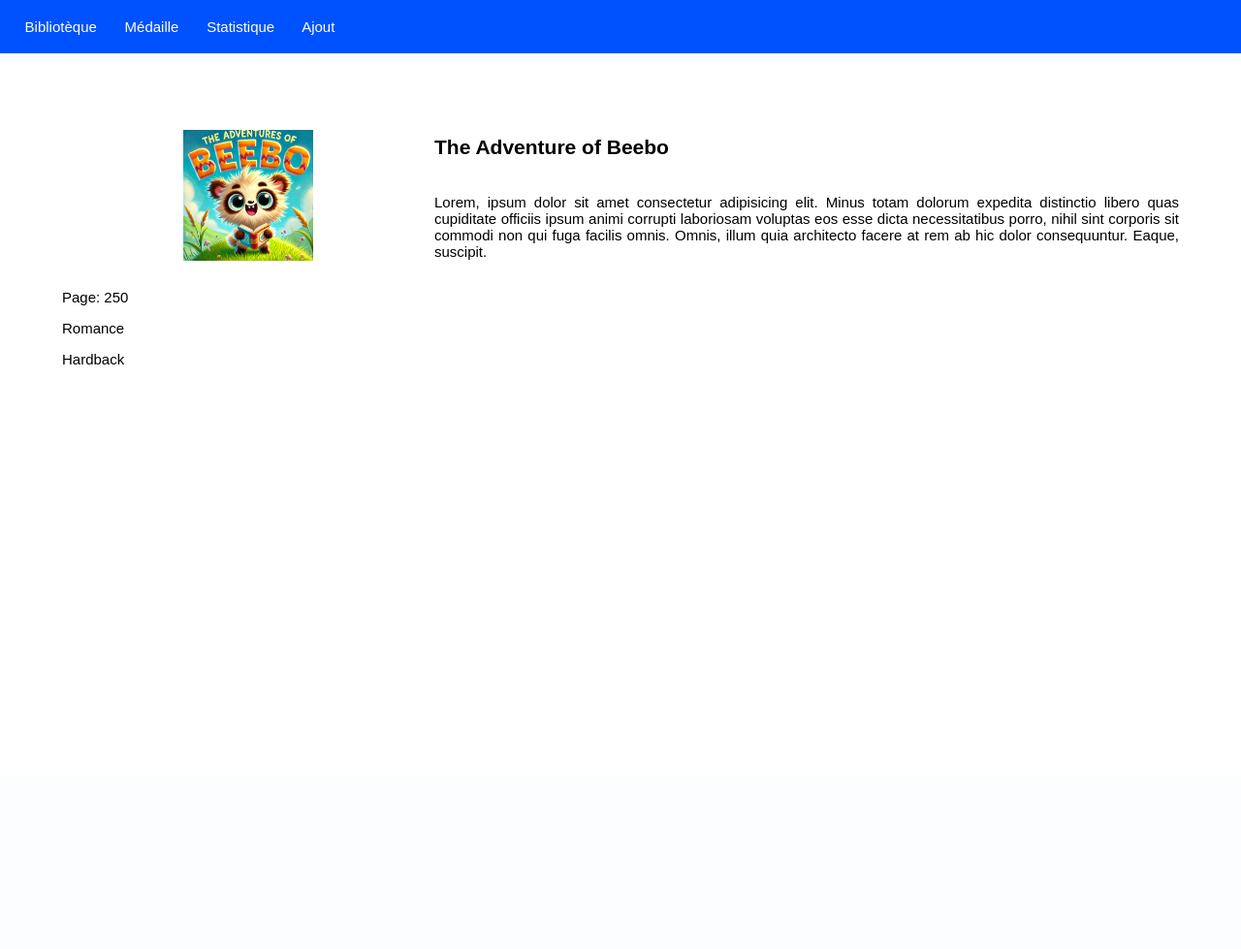
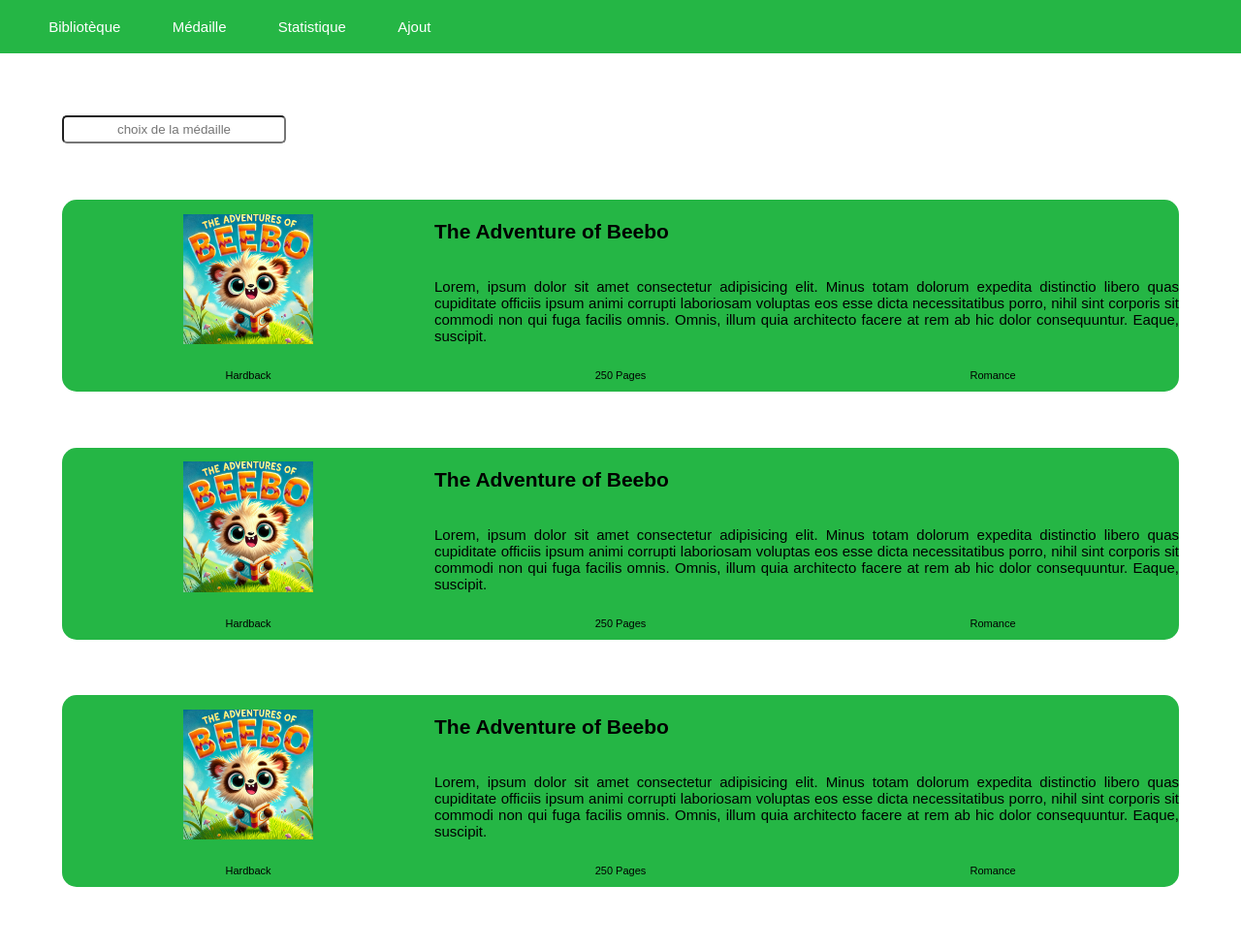
Before and after one commit to Kevinwg02/BeeboWorld, a PHP site: page / in a window 1280 px wide. Shown: the whole page at 97% size. Before the commit the page ends 376 px from the top, so only its background shows below. Run offline with PHP 8.4, Linux system fonts and the light colour scheme; some web fonts are replaced.

Commit message:
design medaille

```diff
--- a/css/bookcard.css
+++ b/css/bookcard.css
@@ -1,5 +1,19 @@
 .booksection {
     margin: 5%;
+}
+
+
+.book{
+    border-radius: 15px;
+    margin-left: auto;
+    margin-right: auto;
+    margin-top: 5%;
+    background-color: #25b645;
+}
+.booksection input{
+    padding: 5px 25px;
+    text-align: center;
+    border-radius: 5px ;
 }
 
 .couverture {
@@ -25,3 +39,18 @@
 
     grid-column: span 2;
 }
+
+.infoplus {
+    display: grid;
+    grid-template-columns: repeat(3, 1fr);
+    text-align: center;
+    font-size: 11px;
+}
+
+.nbpages {
+    grid-column: 2;
+}
+
+.booktype {
+    grid-row: 1;
+}
--- a/css/menu.css
+++ b/css/menu.css
@@ -5,15 +5,11 @@
     background-color: var(--main-color);
     /* text-align: center; */
     z-index: 1;
-
-    transition: ease-in-out 1ms;
-    transform: translateX(50%);
-    transform: translateY(0px);
 }
 
 .menu a:hover {
     background: var(--first-color);
-    padding: 1.5% 2%;
+    padding: 1.6% 2%;
     color: black;
 }
 
@@ -21,6 +17,6 @@
     color:  var(--first-color);
     text-align: center;
     text-decoration: none;
-    padding-left: 0%;
+    padding-left: 2%;
     padding-right: 2%;
 }
--- a/css/themes.css
+++ b/css/themes.css
@@ -4,7 +4,7 @@
 
     --background-color: rgb(255, 255, 255);
     --first-color: rgb(255, 255, 255);
-    --main-color: #0051ff;
+    --main-color: #25b645;
 
 }
 
--- a/index.html
+++ b/index.html
@@ -17,6 +17,7 @@
   <link rel="stylesheet" href="css/themes.css">
   <link rel="stylesheet" href="css/menu.css">
   <link rel="stylesheet" href="css/bookcard.css">
+  <link rel="stylesheet" href="css/medaillelist.css">
 </head>
 
 <body>
@@ -29,6 +30,20 @@
     </div>
   </section>
   <section class="booksection">
+      <input autocomplete="off" role="combobox" list="" id="input" name="medaille"
+        placeholder="choix de la médaille">
+      <datalist id="medaille" role="listbox">
+        <option value="Or">Or</option>
+        <option value="Argent">Argent</option>
+        <option value="Bronze">Bronze</option>
+        <option value="Diamant">Diamant</option>
+        <option value="PAL">PAL</option>
+        <option value="Corbeille">Corbeille</option>
+        <option value="Envie">Envie</option>
+        <option value="Lu">Lu</option>
+      </datalist>
+
+
     <div class="book">
       <div class="bookgrid">
         <img class="couverture" src="assets/images/couvertures/TheAdventureOfBeebo.jpg" alt="" srcset="">
@@ -38,11 +53,48 @@
           necessitatibus porro, nihil sint corporis sit commodi non qui fuga facilis omnis. Omnis, illum quia architecto
           facere at rem ab hic dolor consequuntur. Eaque, suscipit.</p>
       </div>
-      <p class="nbpages">Page: 250</p>
-      <p class="booktype">Romance</p>
-      <p class="bookgenre">Hardback</p>
+
+      <div class="infoplus">
+        <p class="nbpages">250 Pages</p>
+        <p class="bookgenre">Romance</p>
+        <p class="booktype">Hardback</p>
+      </div>
     </div>
+    <div class="book">
+      <div class="bookgrid">
+        <img class="couverture" src="assets/images/couvertures/TheAdventureOfBeebo.jpg" alt="" srcset="">
+        <h3 class="titlebook">The Adventure of Beebo</h3>
+        <p class="bookdescription">Lorem, ipsum dolor sit amet consectetur adipisicing elit. Minus totam dolorum
+          expedita distinctio libero quas cupiditate officiis ipsum animi corrupti laboriosam voluptas eos esse dicta
+          necessitatibus porro, nihil sint corporis sit commodi non qui fuga facilis omnis. Omnis, illum quia architecto
+          facere at rem ab hic dolor consequuntur. Eaque, suscipit.</p>
+      </div>
+
+      <div class="infoplus">
+        <p class="nbpages">250 Pages</p>
+        <p class="bookgenre">Romance</p>
+        <p class="booktype">Hardback</p>
+      </div>
+    </div>
+    <div class="book">
+      <div class="bookgrid">
+        <img class="couverture" src="assets/images/couvertures/TheAdventureOfBeebo.jpg" alt="" srcset="">
+        <h3 class="titlebook">The Adventure of Beebo</h3>
+        <p class="bookdescription">Lorem, ipsum dolor sit amet consectetur adipisicing elit. Minus totam dolorum
+          expedita distinctio libero quas cupiditate officiis ipsum animi corrupti laboriosam voluptas eos esse dicta
+          necessitatibus porro, nihil sint corporis sit commodi non qui fuga facilis omnis. Omnis, illum quia architecto
+          facere at rem ab hic dolor consequuntur. Eaque, suscipit.</p>
+      </div>
+
+      <div class="infoplus">
+        <p class="nbpages">250 Pages</p>
+        <p class="bookgenre">Romance</p>
+        <p class="booktype">Hardback</p>
+      </div>
+    </div>
+    <script src="js/medaillelist.js"></script>
   </section>
+
 </body>
 
 </html>
```
Also changed, not shown: js/medaillelist.js (added, +54 -0 lines).
